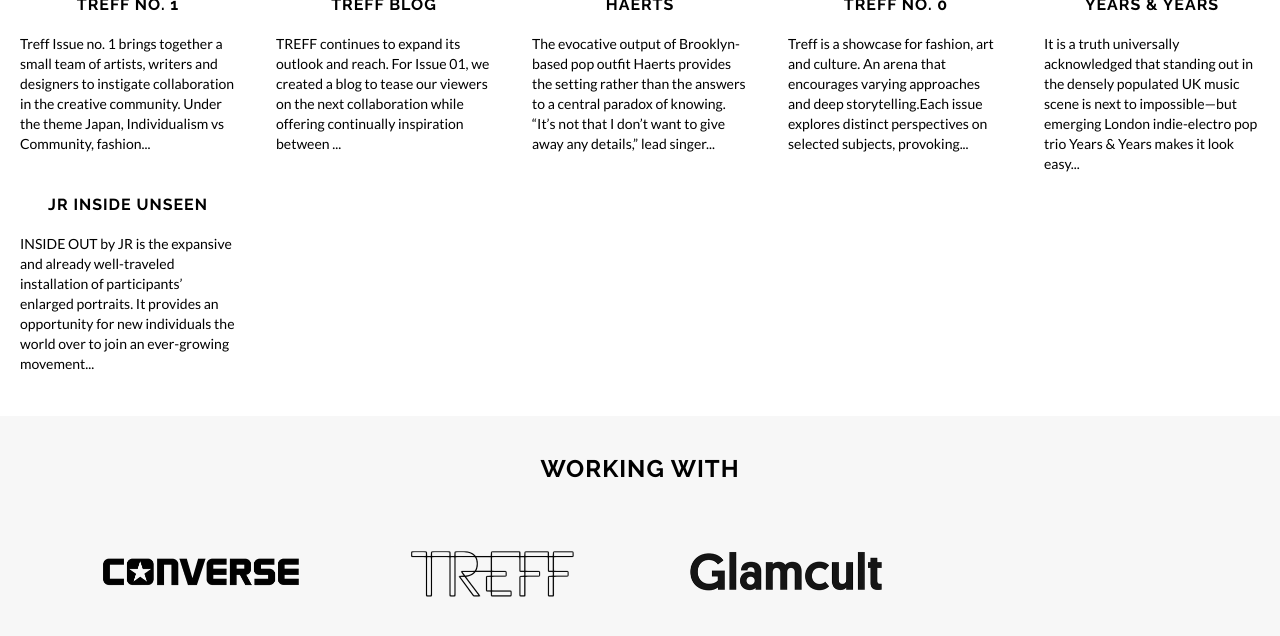
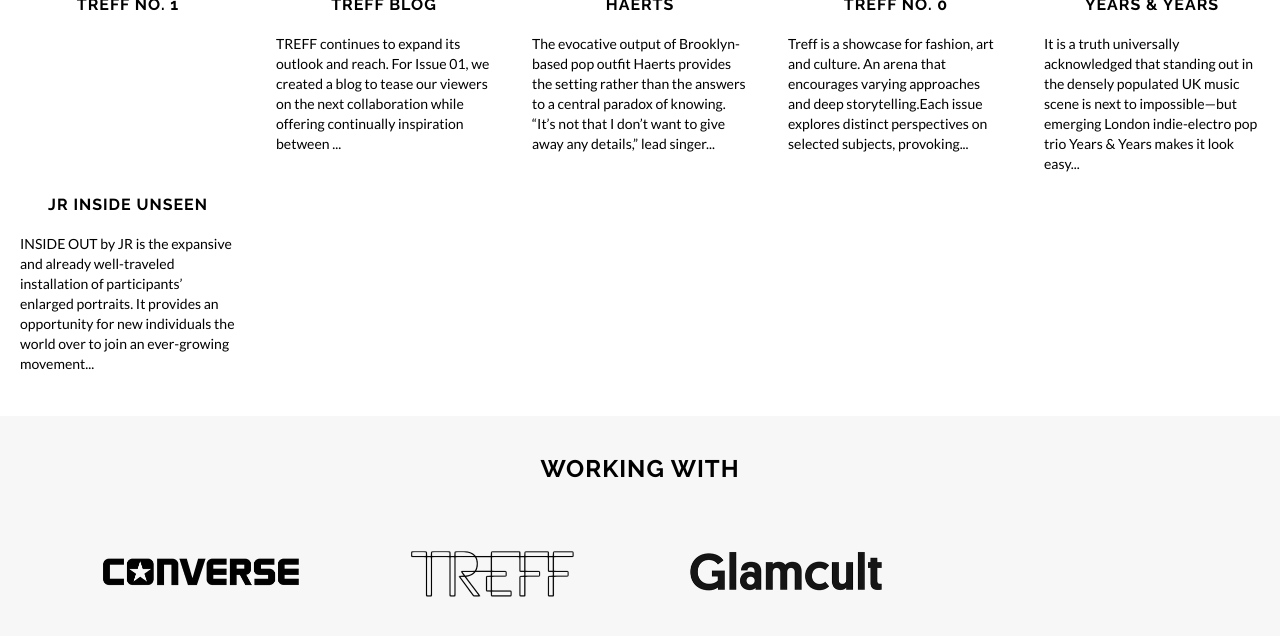
Before and after one commit to emilygv/emilyvernon.com, a Jekyll site: the page built from index.html, in a window 1280 px wide and 900 px high, scrolled down 1216 px, cut to the strip 225-861 px from the top of the window. Built offline with Jekyll 4.4.1, drawn with Linux system fonts in a browser that asks for light colours; nearby versions of some CDN libraries.

Commit message:
Update treff-no-1.md

```diff
--- a/_projects/journalism/treff-no-1.md
+++ b/_projects/journalism/treff-no-1.md
@@ -7,7 +7,7 @@
 category: Journalism
 tags: "Fashion"
 client: TREFF
-description: Treff Issue no. 1 brings together a small team of artists, writers and designers to instigate collaboration in the creative community. Under the theme Japan, Individualism vs Community, fashion...
+description:
 ---
 Treff Issue no. 1 brings together a small team of artists, writers and designers to instigate collaboration in the creative community. Under the theme 'Japan: Individualism vs Community', fashion designer Barbara Langendijk, visual poet Lucienne Venner and photographer Shinji Otani address the topic through multiple media.
 
```
